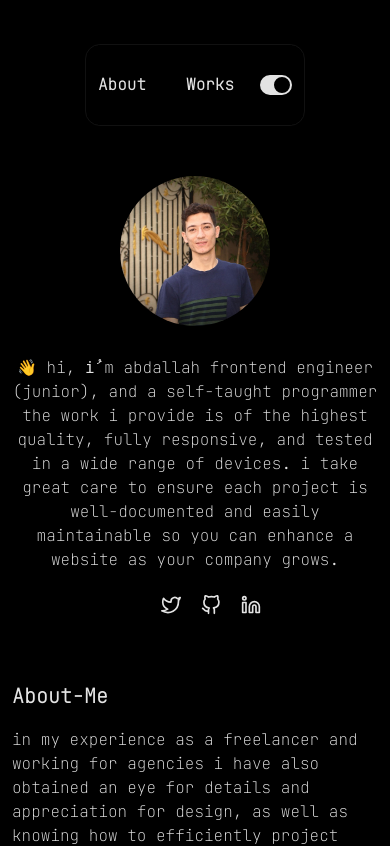
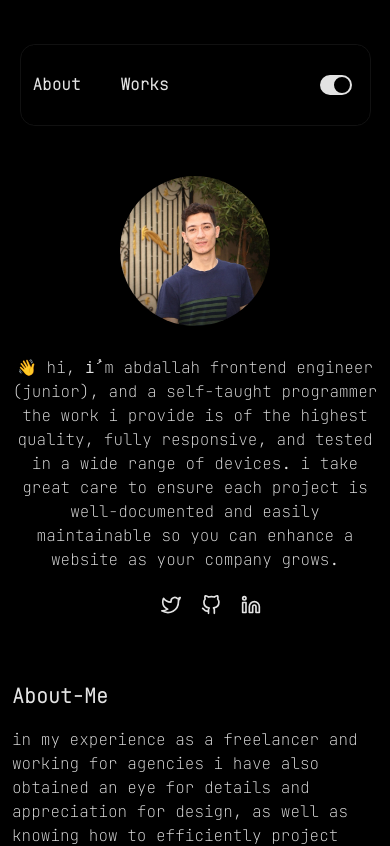
Before and after one commit to 3bdalah/3bdallah, a Next.js app: page / in a window 390 px wide. Shown: the top 846 px of the page. Built offline with nearby package versions, Linux system fonts and the light colour scheme.

Commit message:
update (header): change style header
change width  header in mobile

```diff
--- a/styles/globals.css
+++ b/styles/globals.css
@@ -89,6 +89,11 @@ nav{
   border: 1px solid #111;
   border-radius: 15px;
 
+}
+@media (max-width:800px){
+   .header{
+      width:90%;
+   }
 }
 /* Start Style head -> navbar */
 .nav-cover{
```
